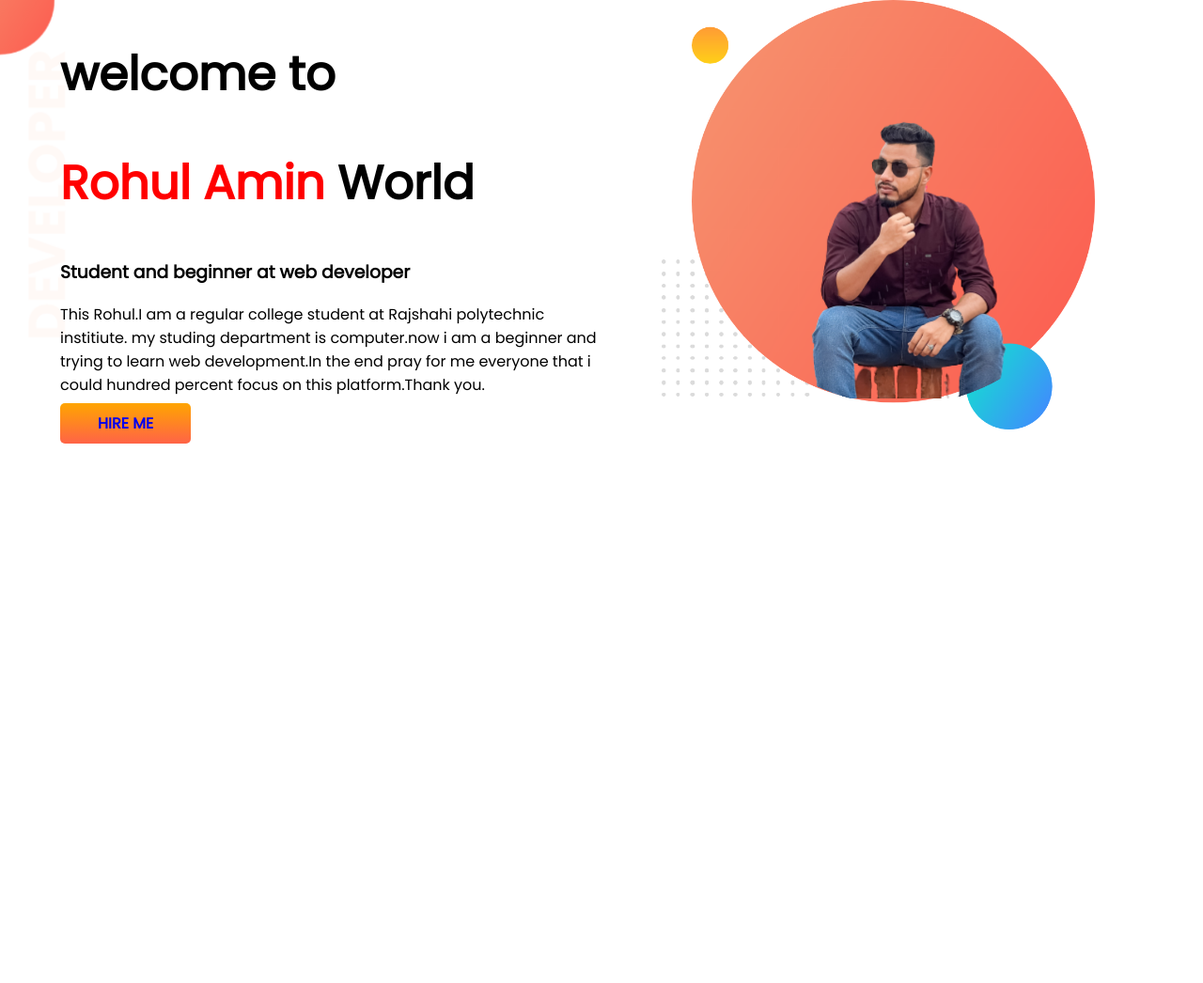
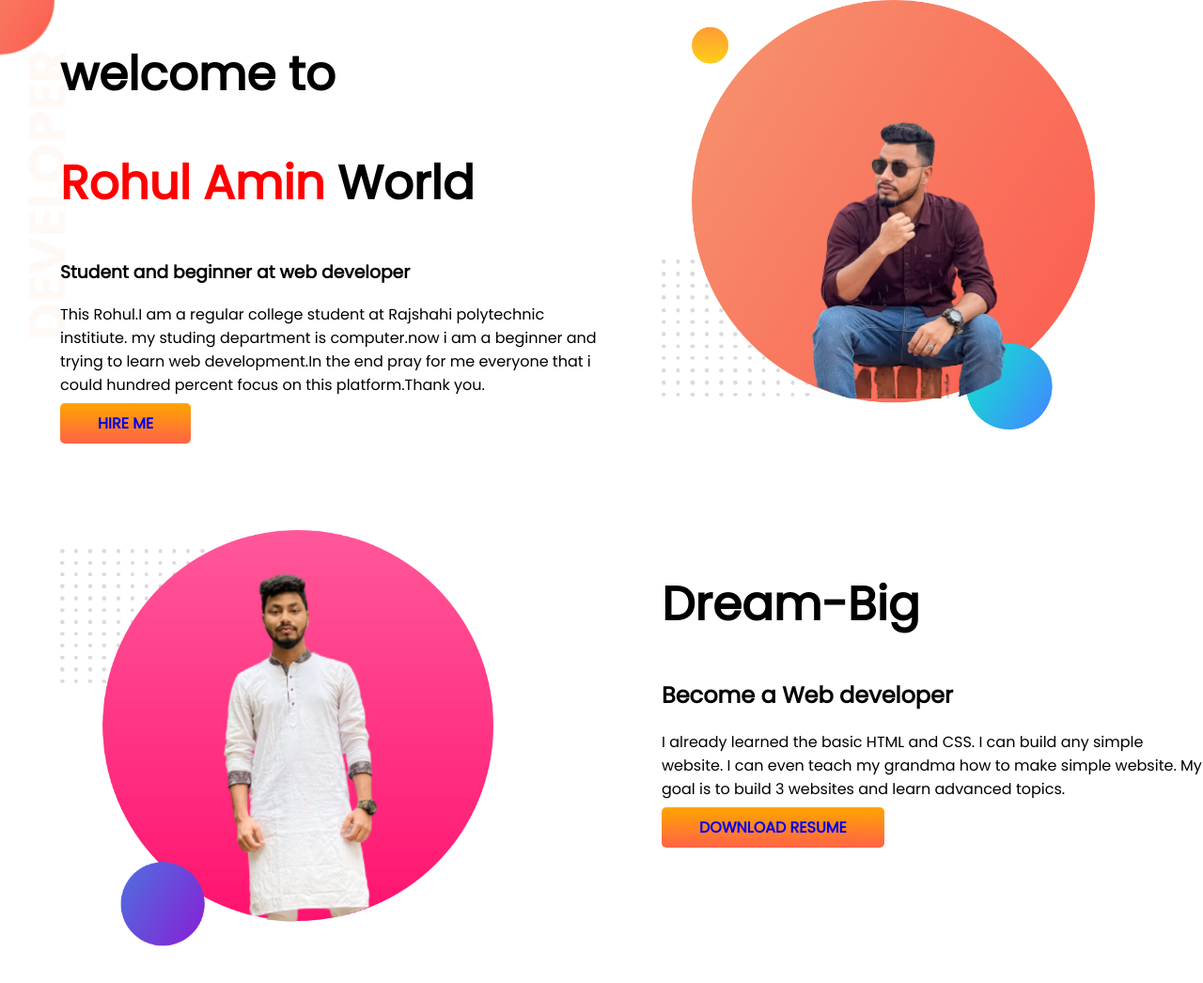
Before and after one commit to Rohul1/My-portfolio, a plain HTML site: page index.html in a window 1280 px wide. Shown: the whole page at 94% size. Before the commit the page ends 800 px from the top, so only its background shows below. Drawn offline with Linux system fonts and the light colour scheme.

Commit message:
dream added

```diff
--- a/Style.css
+++ b/Style.css
@@ -13,6 +13,7 @@ h1 {
 
 section {
     display: flex;
+    margin-bottom: 100px;
 }
 
 .half-width {
@@ -36,3 +37,7 @@ section {
     background-image: url(images/top-banner.png);
     background-repeat: no-repeat;
 }
+
+.dream-big {
+    background-image: url(images/dream-bg.png);
+}
--- a/index.html
+++ b/index.html
@@ -27,6 +27,19 @@
         <div class="half-width">
             <div> <img src="images/Rohul Amin.png" alt=""></div>
     </section>
+    <section class="Dream-Big">
+        <div class="half-width">
+            <img src="images/rs rohul.png" alt="">
+        </div>
+        <div class="half-width">
+            <h1>Dream-Big</h1>
+            <h2>Become a Web developer</h2>
+            <p>I already learned the basic HTML and CSS. I can build any simple website. I can even teach my grandma how
+                to make simple website. My goal is to build 3 websites and learn advanced topics.</p>
+            <a class="link-button" target="_blank" href="https://github.com/Rohul1">DOWNLOAD RESUME</a>
+        </div>
+
+    </section>
 
 </body>
 
```
Also changed, not shown: images/my-bg2.png (deleted), images/rs rohul.png (added), rs rohul.jpg (added).
